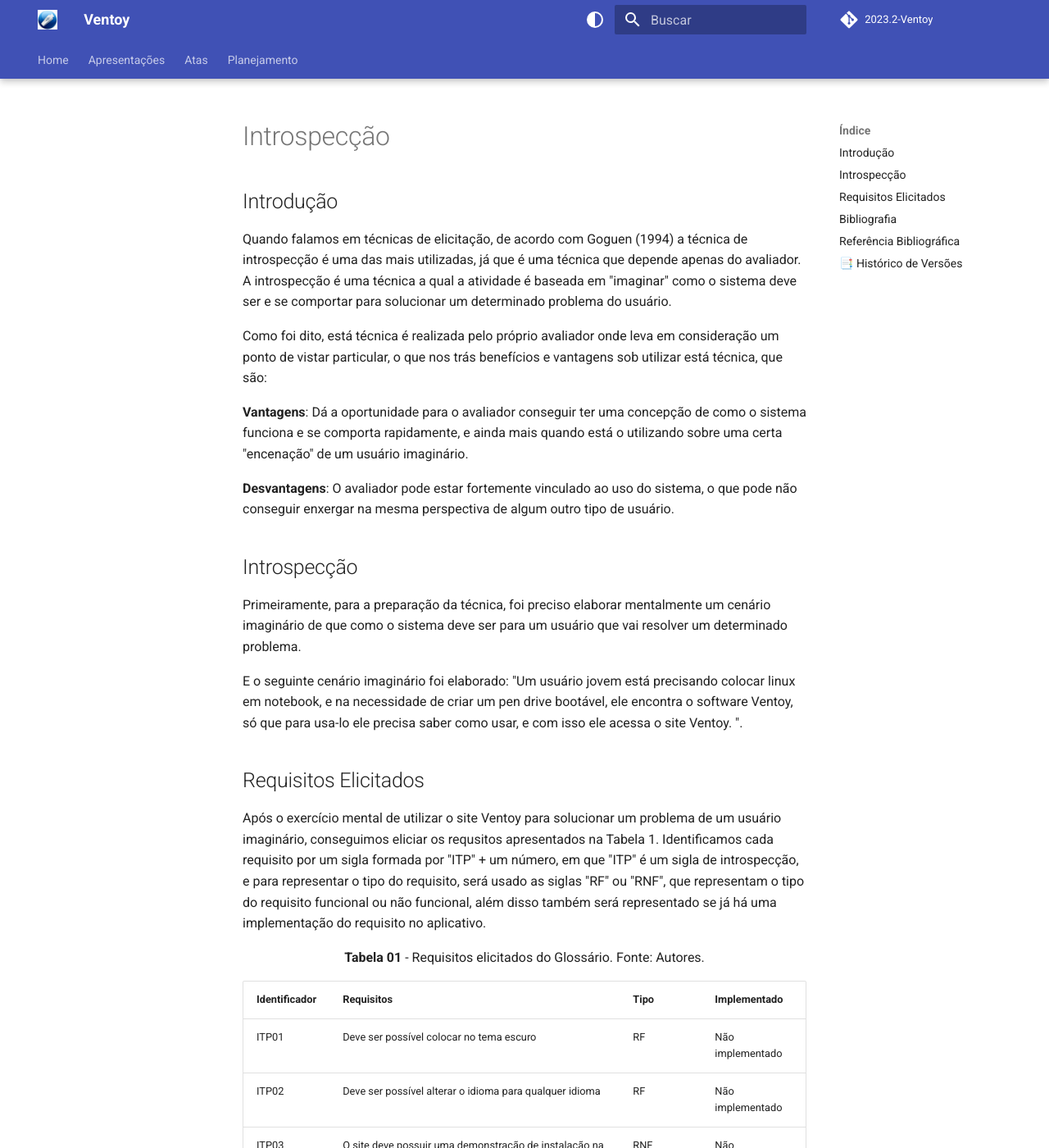
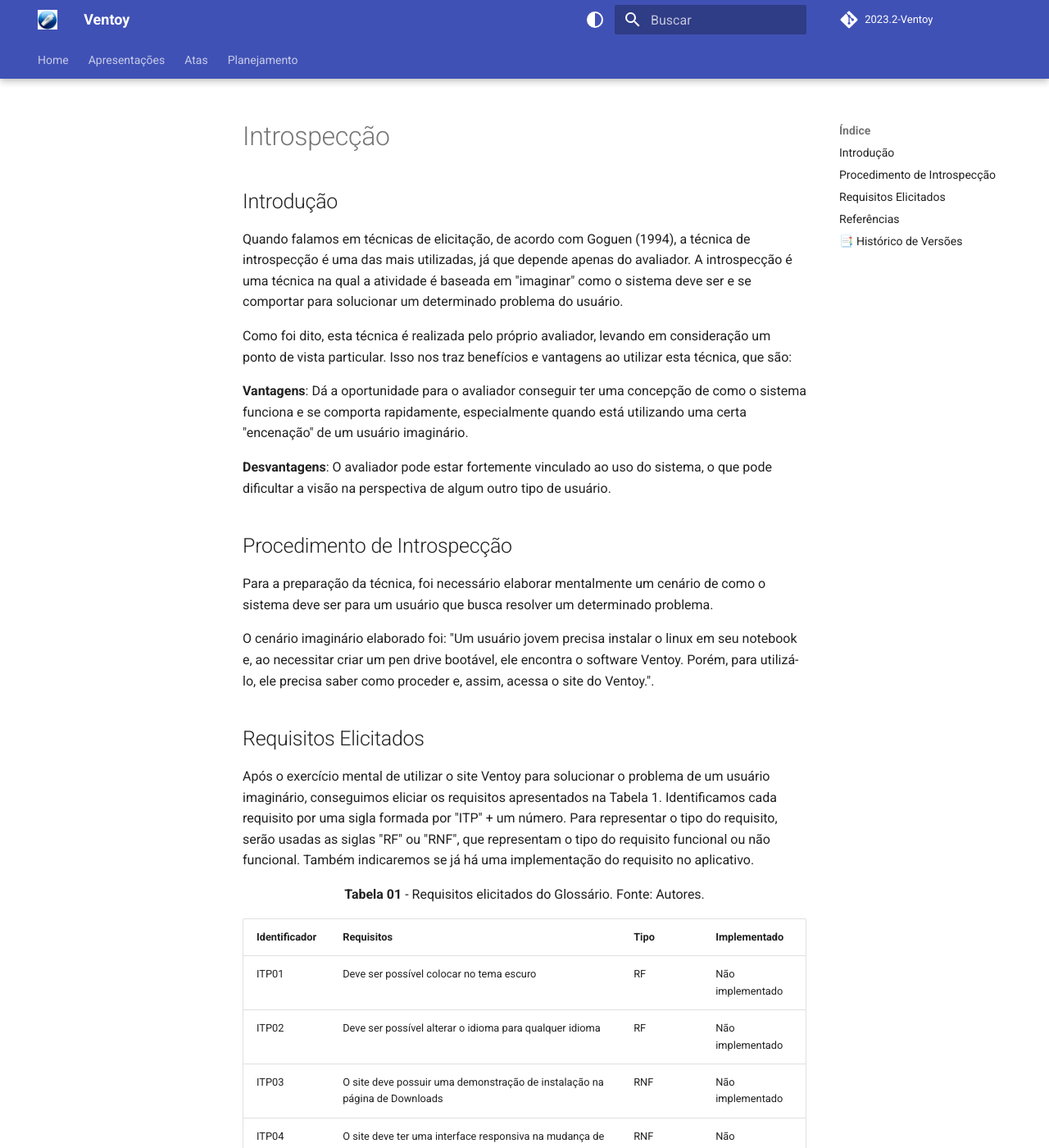
Before and after one commit to Interacao-Humano-Computador/2023.2-Ventoy, an MkDocs documentation site: the page built from docs/elicitacao/elicitacao de requisitos /introspeccao.md, in a window 1280 px wide and 1400 px high. Shown: the whole window at 82% size. Built offline with MkDocs 1.6.1 and Material for MkDocs 9.7.7, drawn with Linux system fonts in a browser that asks for light colours; comment, search, counter and statistics services are not loaded; some of the changed text lies outside the part shown.

Commit message:
Update introspeccao.md

```diff
--- a/docs/elicitacao/elicitacao de requisitos /introspeccao.md
+++ b/docs/elicitacao/elicitacao de requisitos /introspeccao.md
@@ -1,21 +1,20 @@
 # Introspecção
 ## Introdução
-Quando falamos em técnicas de elicitação, de acordo com Goguen (1994) a técnica de introspecção é uma das mais utilizadas, já que é uma técnica que depende apenas do avaliador. A introspecção é uma técnica a qual a atividade é baseada em "imaginar" como o sistema deve ser e se comportar para solucionar um determinado problema do usuário.
+Quando falamos em técnicas de elicitação, de acordo com Goguen (1994), a técnica de introspecção é uma das mais utilizadas, já que depende apenas do avaliador. A introspecção é uma técnica na qual a atividade é baseada em "imaginar" como o sistema deve ser e se comportar para solucionar um determinado problema do usuário.
 
-Como foi dito, está técnica é realizada pelo próprio avaliador onde leva em consideração um ponto de vistar particular, o que nos trás benefícios e vantagens sob utilizar está técnica, que são:
+Como foi dito, esta técnica é realizada pelo próprio avaliador, levando em consideração um ponto de vista particular. Isso nos traz benefícios e vantagens ao utilizar esta técnica, que são:
 
-**Vantagens**: Dá a oportunidade para o avaliador conseguir ter uma concepção de como o sistema funciona e se comporta rapidamente, e ainda mais quando está o utilizando sobre uma certa "encenação" de um usuário imaginário.
+**Vantagens**: Dá a oportunidade para o avaliador conseguir ter uma concepção de como o sistema funciona e se comporta rapidamente, especialmente quando está utilizando uma certa "encenação" de um usuário imaginário.
 
-**Desvantagens**: O avaliador pode estar fortemente vinculado ao uso do sistema, o que pode não conseguir enxergar na mesma perspectiva de algum outro tipo de usuário.
+**Desvantagens**: O avaliador pode estar fortemente vinculado ao uso do sistema, o que pode dificultar a visão na perspectiva de algum outro tipo de usuário.
 
-## Introspecção
-Primeiramente, para a preparação da técnica, foi preciso elaborar mentalmente um cenário imaginário de que como o sistema deve ser para um usuário que vai resolver um determinado problema.
+## Procedimento de Introspecção
+Para a preparação da técnica, foi necessário elaborar mentalmente um cenário de como o sistema deve ser para um usuário que busca resolver um determinado problema.
 
-E o seguinte cenário imaginário foi elaborado: "Um usuário jovem está precisando colocar linux em notebook, e na necessidade de criar um pen drive bootável, ele encontra o software Ventoy, só que para usa-lo ele precisa saber como usar, e com isso ele acessa o site Ventoy. ".
+O cenário imaginário elaborado foi: "Um usuário jovem precisa instalar o linux em seu notebook e, ao necessitar criar um pen drive bootável, ele encontra o software Ventoy. Porém, para utilizá-lo, ele precisa saber como proceder e, assim, acessa o site do Ventoy.".
 
 ## Requisitos Elicitados
-Após o exercício mental de utilizar o site Ventoy para solucionar um problema de um usuário imaginário, conseguimos eliciar os requsitos apresentados na Tabela 1.
-Identificamos cada requisito por um sigla formada por "ITP" + um número, em que "ITP" é um sigla de introspecção, e para representar o tipo do requisito, será usado as siglas "RF" ou "RNF", que representam o tipo do requisito funcional ou não funcional, além disso também será representado se já há uma implementação do requisito no aplicativo.
+Após o exercício mental de utilizar o site Ventoy para solucionar o problema de um usuário imaginário, conseguimos eliciar os requisitos apresentados na Tabela 1. Identificamos cada requisito por uma sigla formada por "ITP" + um número. Para representar o tipo do requisito, serão usadas as siglas "RF" ou "RNF", que representam o tipo do requisito funcional ou não funcional. Também indicaremos se já há uma implementação do requisito no aplicativo.
 
 <p align="center"><b>Tabela 01</b> - Requisitos elicitados do Glossário. Fonte: Autores.</p>
 
@@ -23,26 +22,23 @@
 |--------------|-------------|-----|-----------------|
 |ITP01| Deve ser possível colocar no tema escuro| RF | Não implementado |
 |ITP02| Deve ser possível alterar o idioma para qualquer idioma | RF | Não implementado|
-|ITP03| O site deve possuir uma demonstração de instalação na página de Dowloads | RNF | Não implementado |
+|ITP03| O site deve possuir uma demonstração de instalação na página de Downloads | RNF | Não implementado |
 |ITP04| O site deve ter uma interface responsiva na mudança de dimensões da tela | RNF | Não implementado |
-|ITP05| O site deve ter uma interface agradável, utilizando padrões de cores consistentes e agradáveis ao usuário |
-|ITP06| O site deve ter uma barra lateral na documentação divida em tópicos, mais minimalista e direta a um tópico| RNF | Implementado |
+|ITP05| O site deve ter uma interface agradável, utilizando padrões de cores consistentes e agradáveis ao usuário | RNF | Não implementado |
+|ITP06| O site deve ter uma barra lateral na documentação dividida em tópicos, mais minimalista e direcionada a um tópico| RNF | Implementado |
 |ITP07| O site deve possuir uma área de respostas de perguntas frequentes | RF | Implementado |
-|ITP08| O site deve garantir que o usuário acessar o que procura na documentação em 2 cliques | RNF | Implementado |
+|ITP08| O site deve garantir que o usuário acesse o que procura na documentação em 2 cliques | RNF | Implementado |
 |ITP09| O site deve permitir que o usuário consiga entrar em contato com o autor dos artigos postados | RNF | Não implementado |
 |ITP10| A interface deve ser padronizada e responsiva para todas as páginas dentro do site | RNF | Não implementado |
+
 <p align="center"><b>Fonte</b>:  <a href="https://github.com/yabamiah">Vinicius Mendes.</a></p>
 
-## Bibliografia
->Elicitação de Requisitos, PUC-Rio.  Disponível em: https://www.maxwell.vrac.puc-rio.br/15760/15760_3.PDF <br>
->
->Marcelo Medeiros Eler. Aula 5 - Requisitos de Software - Conceitos e Técnicas de Elicitação.  Universidade de São Paulo, 2006. Disponível em: https://edisciplinas.usp.br/pluginfile.php/7993139/mod_resource/content/1/05%20-%20Requisitos%20de%20Software%20-%20Conceitos%20e%20T%C3%A9cnicas%20de%20Elicita%C3%A7%C3%A3o.PDF <br>
->Luiz Eduardo Galvão Martins. Uma Metodologia de Elicitação de Requisitos de Software Baseada na Teoria da Atividade.  Unicamp, 2001. Disponível em: file:///home/yaba/Downloads/Martins_LuizEduardoGalvao_D.pdf.
-
-## Referência Bibliográfica
-> Elicitação de Requisitos, PUC-Rio. Cap 2, pag. 20. Disponível em: https://www.maxwell.vrac.puc-rio.br/15760/15760_3.PDF
+## Referências
+- Elicitação de Requisitos, PUC-Rio. Disponível em: [link](https://www.maxwell.vrac.puc-rio.br/15760/15760_3.PDF).
+- Marcelo Medeiros Eler. Aula 5 - Requisitos de Software - Conceitos e Técnicas de Elicitação. Universidade de São Paulo, 2006. Disponível em: [link](https://edisciplinas.usp.br/pluginfile.php/7993139/mod_resource/content/1/05%20-%20Requisitos%20de%20Software%20-%20Conceitos%20e%20T%C3%A9cnicas%20de%20Elicita%C3%A7%C3%A3o.PDF).
+- Luiz Eduardo Galvão Martins. Uma Metodologia de Elicitação de Requisitos de Software Baseada na Teoria da Atividade. Unicamp, 2001.
 
 ## 📑 Histórico de Versões
 | **Versão**   |   **Data**   | **Descrição** | **Autor** | **Revisor** |
 |--------|---------|-----------|--------|---------|
-|1.0| 14/10/2023 | Criação da página de introspecção | [Vinícius Mendes](https://github.com/yabamiah)| [Luís Miranda](https://github.com/LuisMiranda10) |
+|1.0| 14/10/2023 | Criação da página de introspecção | [Vinícius Mendes](https://github.com/yabamiah)| [Luís Miranda](https://github.com/LuisMiranda10) e [Altino Arthur](https://github.com/arthurrochamoreira) |
```
